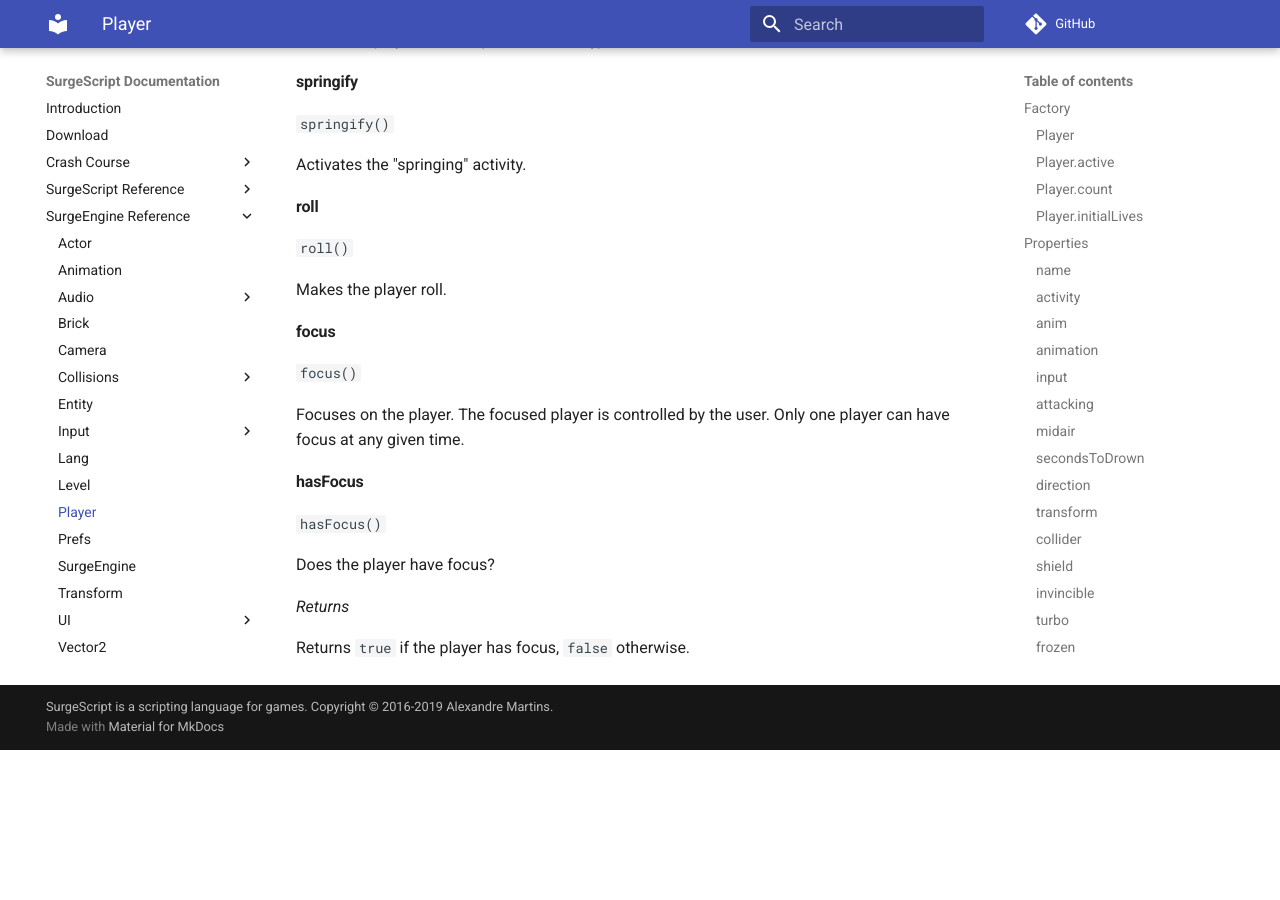
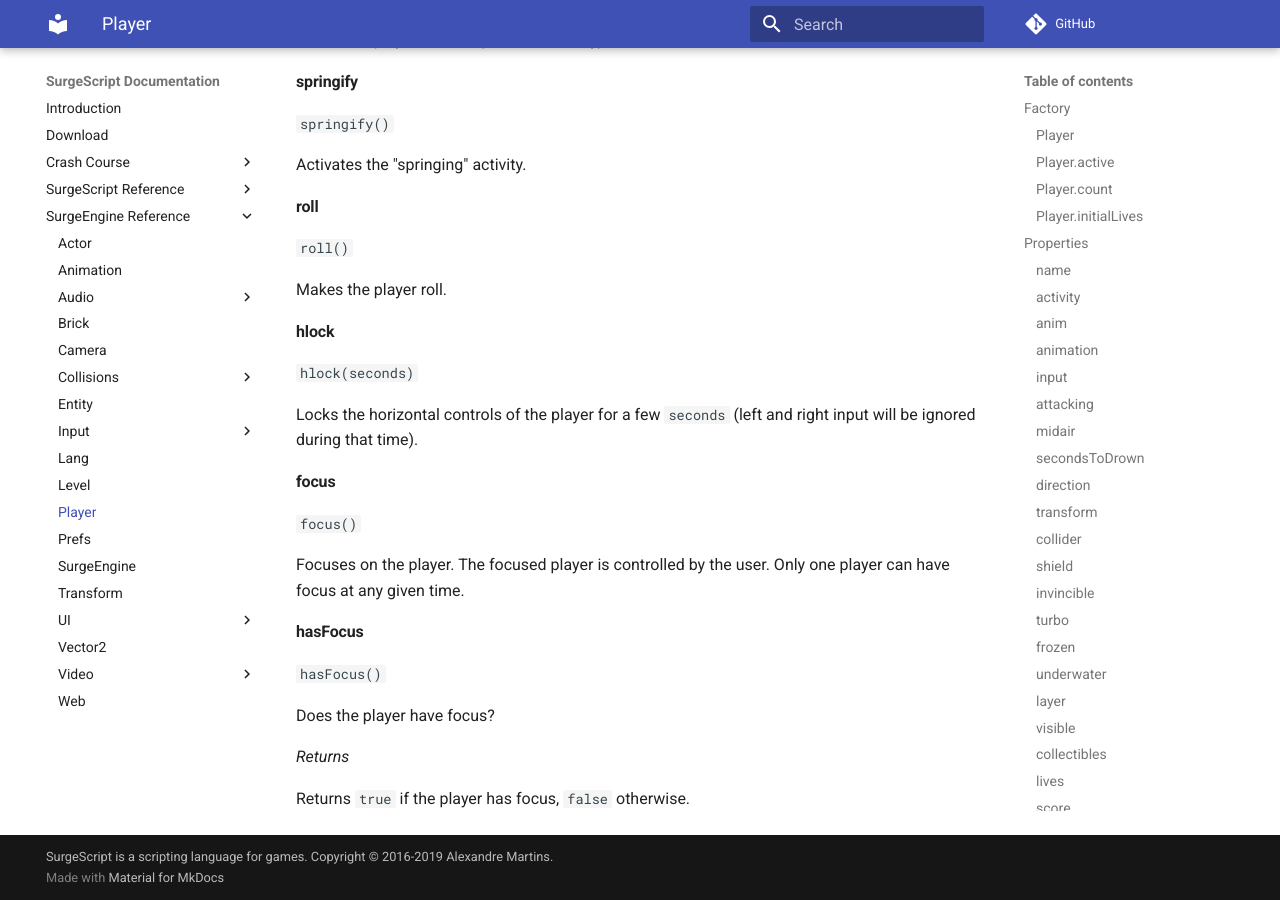
Before and after one commit to alemart/surgescript, an MkDocs documentation site: the page built from docs/engine/player.md, in a window 1280 px wide and 900 px high, scrolled down 7955 px. Built offline with MkDocs 1.6.1 and Material for MkDocs 9.7.7, drawn with Linux system fonts in a browser that asks for light colours; comment, search, counter and statistics services are not loaded; before the commit the page ends 8705 px from its top, so only the background shows below that.

Commit message:
SurgeEngine API: documented Player.hlock()

```diff
--- a/docs/engine/player.md
+++ b/docs/engine/player.md
@@ -379,6 +379,12 @@
 
 Makes the player roll.
 
+#### hlock
+
+`hlock(seconds)`
+
+Locks the horizontal controls of the player for a few `seconds` (left and right input will be ignored during that time).
+
 #### focus
 
 `focus()`
```
